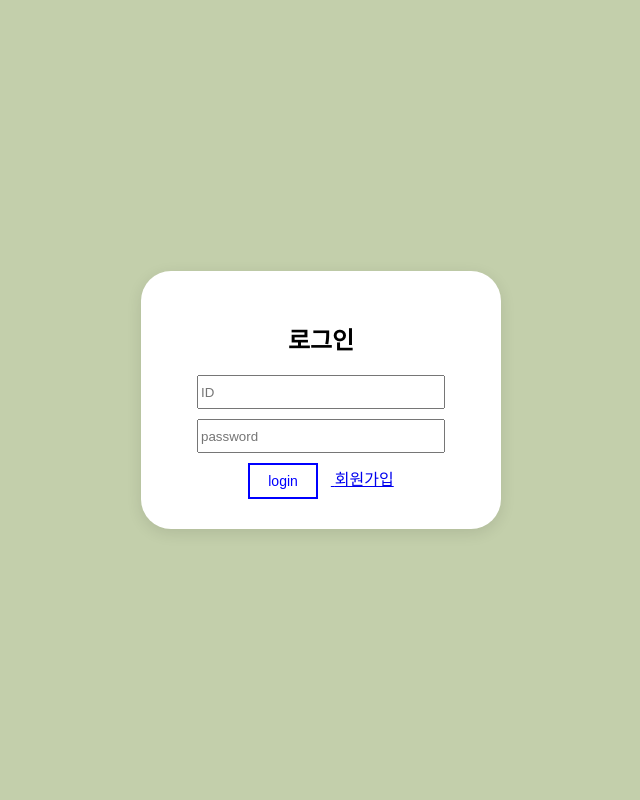
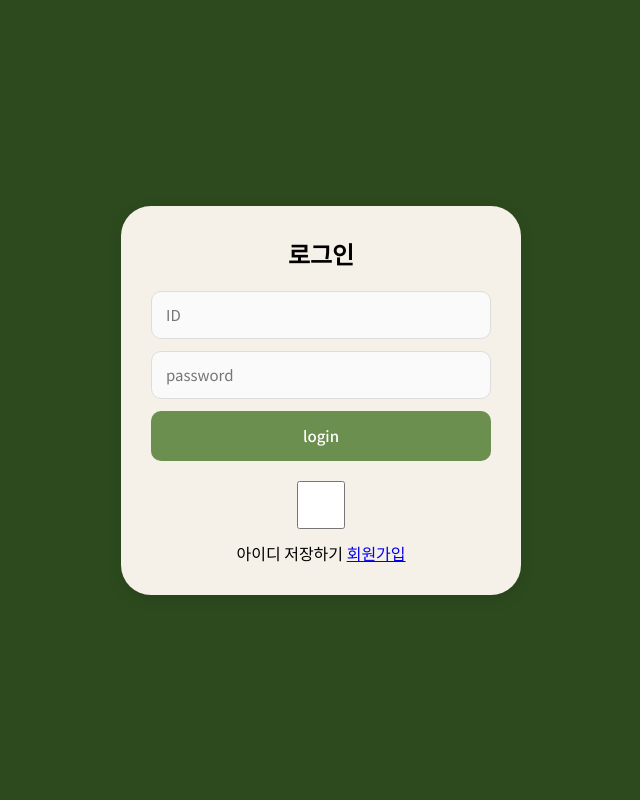
Before and after one commit to project-2026-2/goooglenas, a Python web app: template FE/templates/login.html in a window 1280 px wide. Shown: the whole page, without its empty margins (319-959 px from the left). Run offline with Jinja, Linux system fonts and the light colour scheme; the template is opened without the code that fills it, so the values that code supplies are empty.

Commit message:
ending the login

```diff
--- a/FE/templates/index.html
+++ b/FE/templates/index.html
@@ -11,5 +11,8 @@
     <h1> hello</h1>
     <a href="login.html">로그인 페이지로</a>
 </div>
+
+<link rel="stylesheet" href="./style/common.css">
+
 </body>
 </html>
--- a/FE/templates/login.html
+++ b/FE/templates/login.html
@@ -16,11 +16,15 @@
     </div>
 
     <div class="center">
-        <a href="main.html">
-            <button class="first">login</button>
-        </a>
+        <button class="first">login</button>
+        <label for="remember-check">
+            <input type="checkbox" id="remember-check">아이디 저장하기
+        </label>
         <a href="signup.html">회원가입</a>
     </div>
 </div>
+
+<link rel="stylesheet" href="./style/common.css">
+<script src="./style/loginscript.js"></script>
 </body>
 </html>
--- a/FE/templates/main.html
+++ b/FE/templates/main.html
@@ -15,6 +15,10 @@
     <span>+</span> 신규
 </button>
 
-
+<script>
+    if (!localStorage.getItem('loggedIn')) {
+        window.location.href = 'login.html';
+    }
+</script>
 </body>
 </html>
--- a/FE/templates/signup.html
+++ b/FE/templates/signup.html
@@ -1,9 +1,9 @@
-<!DOCTYPE html>
+<!DOCTYPE html>t
 <html lang="ko">
 <head>
     <meta charset="UTF-8">
     <title>회원가입</title>
-    <link rel="stylesheet" href="style/main2style.css">
+    <link rel="stylesheet" href="style/signupstyle.css">
 </head>
 <body>
 
@@ -23,6 +23,7 @@
     </div>
 </div>
 
+<link rel="stylesheet" href="./style/common.css">
 <script src="style/script2.js"></script>
 </body>
 </html>
--- /dev/null
+++ b/FE/templates/style/common.css
@@ -0,0 +1,264 @@
+@import url('https://fonts.googleapis.com/css2?family=Noto+Sans+KR:wght@300;400;500;700&display=swap');
+
+* {
+    margin: 0;
+    padding: 0;
+    box-sizing: border-box;
+}
+
+html, body {
+    height: 100%;
+}
+
+body {
+    font-family: 'Noto Sans KR', sans-serif;
+    min-height: 100vh;
+    display: flex;
+    justify-content: center;
+    align-items: center;
+    background: #2d4a1e;
+}
+
+/* ───── 로그인 ───── */
+.container-box {
+    background: #f5f0e8;
+    padding: 30px;
+    border-radius: 30px;
+    box-shadow: 0 4px 15px rgba(0,0,0,0.1);
+    width: 400px;
+    text-align: left;
+}
+
+.top-area {
+    display: block;
+    margin-left: auto;
+    margin-right: auto;
+    text-align: center;
+}
+
+.top-area h2 {
+    margin-bottom: 20px;
+}
+
+.center {
+    text-align: center;
+}
+
+input {
+    width: 100%;
+    height: 48px;
+    padding: 0 14px;
+    border: 1.5px solid #ddd;
+    border-radius: 10px;
+    font-size: 15px;
+    font-family: 'Noto Sans KR', sans-serif;
+    outline: none;
+    background: #fafafa;
+    margin-bottom: 12px;
+    box-sizing: border-box;
+    transition: border-color 0.2s;
+}
+
+input:focus {
+    border-color: #7a9a5a;
+    background: white;
+}
+
+
+.first {
+    width: 100%;
+    height: 50px;
+    background: #6b8f4e;
+    color: white;
+    border: none;
+    border-radius: 10px;
+    font-size: 15px;
+    font-weight: 500;
+    font-family: 'Noto Sans KR', sans-serif;
+    cursor: pointer;
+    transition: background 0.2s, transform 0.1s;
+    margin-bottom: 20px;
+}
+
+.first:hover {
+    background: #5a7c3d;
+}
+
+.first:active {
+    transform: scale(0.98);
+}
+
+.remember {
+    display: flex;
+    align-items: center;
+    gap: 6px;
+    font-size: 13px;
+    color: #666;
+    margin-bottom: 10px;
+    cursor: pointer;
+}
+
+.remember input[type="checkbox"] {
+    width: auto;
+    height: auto;
+    margin-bottom: 0;
+    cursor: pointer;
+}
+
+/* ───── 회원가입 ───── */
+.container {
+    width: 100%;
+    padding: 20px;
+    display: flex;
+    justify-content: center;
+    align-items: center;
+}
+
+.card {
+    background: #f5f0e8;
+    padding: 45px 40px;
+    border-radius: 24px;
+    width: 100%;
+    max-width: 380px;
+    box-shadow: 0 20px 60px rgba(0,0,0,0.12);
+}
+
+h1 {
+    font-size: 28px;
+    font-weight: 700;
+    color: #2d2d2d;
+    margin-bottom: 20px;
+    text-align: center;
+}
+
+input {
+    width: 100%;
+    height: 48px;
+    padding: 0 14px;
+    border: 1.5px solid #ddd;
+    border-radius: 10px;
+    font-size: 15px;
+    font-family: 'Noto Sans KR', sans-serif;
+    outline: none;
+    background: #fafafa;
+    margin-bottom: 12px;
+    box-sizing: border-box;
+    transition: border-color 0.2s;
+}
+
+input:focus {
+    border-color: #7a9a5a;
+    background: white;
+}
+
+.msg {
+    display: none;
+    padding: 10px 14px;
+    border-radius: 8px;
+    font-size: 13px;
+    margin-bottom: 12px;
+    text-align: center;
+}
+
+.msg.error {
+    display: block;
+    background: #fff0f0;
+    color: #e05555;
+    border: 1px solid #ffd5d5;
+}
+
+.msg.success {
+    display: block;
+    background: #f0fff4;
+    color: #3a9a5a;
+    border: 1px solid #b8f0cc;
+}
+
+button {
+    width: 100%;
+    height: 50px;
+    background: #6b8f4e;
+    color: white;
+    border: none;
+    border-radius: 10px;
+    font-size: 15px;
+    font-weight: 500;
+    font-family: 'Noto Sans KR', sans-serif;
+    cursor: pointer;
+    transition: background 0.2s, transform 0.1s;
+    margin-bottom: 20px;
+}
+
+button:hover {
+    background: #5a7c3d;
+}
+
+button:active {
+    transform: scale(0.98);
+}
+
+.link {
+    display: block;
+    text-align: center;
+    font-size: 13px;
+    color: #999;
+    text-decoration: none;
+}
+
+.link span {
+    color: #6b8f4e;
+    font-weight: 500;
+    text-decoration: underline;
+}
+
+.link:hover span {
+    color: #5a7c3d;
+}
+
+/* ───── 메인(드라이브) ───── */
+.drive-container {
+    position: relative;
+    display: inline-block;
+    margin-bottom: 15px;
+}
+
+.refresh-text {
+    color: #3c4043;
+    text-decoration: none;
+    cursor: pointer;
+    font-size: 25px;
+    font-weight: 500;
+}
+
+.btn-new {
+    display: flex;
+    align-items: center;
+    justify-content: center;
+    gap: 8px;
+    padding: 15px 24px;
+    background-color: #ffffff;
+    color: #3c4043;
+    font-size: 14px;
+    font-weight: 500;
+    border: none;
+    border-radius: 12px;
+    box-shadow: 0 1px 3px rgba(60, 64, 67, 0.3),
+    0 4px 8px 3px rgba(60, 64, 67, 0.15);
+    cursor: pointer;
+    transition: background 0.2s, box-shadow 0.2s;
+    width: auto;
+    height: auto;
+    margin-bottom: 0;
+}
+
+.btn-new:hover {
+    background-color: #f1f3f4;
+    box-shadow: 0 1px 3px rgba(60, 64, 67, 0.3),
+    0 4px 12px 6px rgba(60, 64, 67, 0.15);
+    color: #3c4043;
+}
+
+.btn-new span {
+    font-size: 23px;
+    font-weight: 300;
+}
--- /dev/null
+++ b/FE/templates/style/loginscript.js
@@ -0,0 +1,19 @@
+document.querySelector('.first').addEventListener('click', function() {
+    const id = document.querySelector('input[type="text"]').value.trim();
+    const pw = document.querySelector('input[type="password"]').value.trim();
+
+    if (id === '' || pw === '') {
+        alert('아이디와 비밀번호를 입력해주세요.');
+        return;
+    }
+
+    const savedId = localStorage.getItem('userId');
+    const savedPw = localStorage.getItem('userPw');
+
+    if (id === savedId && pw === savedPw) {
+        localStorage.setItem('loggedIn', 'true');  // 이거 추가
+        window.location.href = 'main.html';
+    } else {
+        alert('아이디 또는 비밀번호가 틀렸습니다.');
+    }
+});
--- a/FE/templates/style/script2.js
+++ b/FE/templates/style/script2.js
@@ -23,7 +23,9 @@ joinBtn.addEventListener('click', function () {
         showError('비밀번호가 맞지 않습니다.');
         return;
     }
-
+    // 기존 showSuccess 위에 추가
+    localStorage.setItem('userId', id);
+    localStorage.setItem('userPw', pw1);
     showSuccess('회원가입이 완료되었습니다!');
     setTimeout(function() {
         window.location.href = 'login.html';
--- a/FE/templates/style/style.css
+++ /dev/null
@@ -1,47 +0,0 @@
-body {
-    margin: 0;
-    height: 100vh;
-    display: flex;
-    justify-content: center;
-    align-items: center;
-    background-color: #c3cfab;
-}
-.container-box {
-    background: white;
-    padding: 30px;
-    border-radius: 30px;
-    box-shadow: 0 4px 15px rgba(0,0,0,0.1);
-    width: 300px;
-    text-align: left;
-}
-.top-area{
-    display: block;
-    margin-left: auto;
-    margin-right: auto;
-    text-align: center;
-}
-.container-box input[type="text"],
-.container-box input[type="password"] {
-    width: 80%;
-    height: 28px;
-    margin-bottom: 10px;
-}
-.center {
-    text-align: center;
-}
-.first {
-    color: blue;
-    border: 2px solid blue;
-    background: transparent;
-    padding: 8px 18px;
-    font-size: 14px;
-    cursor: pointer;
-    transition: box-shadow 300ms ease-in-out, color 300ms ease-in-out;
-    display: inline-block;
-    vertical-align: middle;
-    margin-right: 13px;
-}
-.first:hover {
-    box-shadow: 0 0 40px 40px blue inset;
-    color: white;
-}
```
Also changed, not shown: FE/templates/style/main2style.css (deleted, +0 -128 lines), FE/templates/style/mainstyle.css (deleted, +0 -49 lines), FE/templates/style/script.js (deleted, +0 -33 lines).
